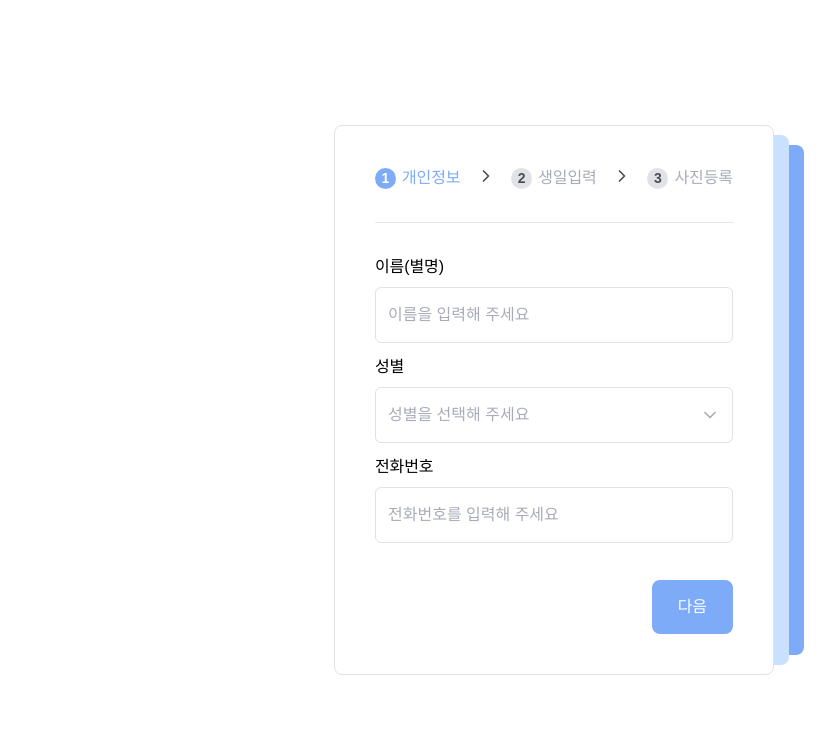
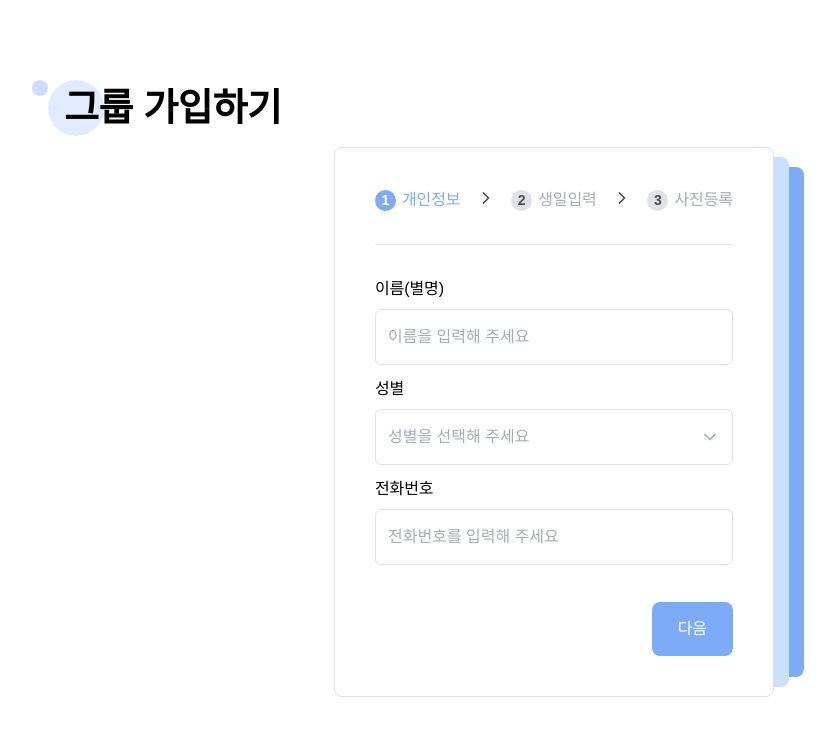
Before and after one commit to rmfosem613/MemoryBubble, a React (Vite) app in the folder FE/: page /join in a window 1280 px wide. Shown: the top 736 px of the page, without its empty margins (86-921 px from the left). Built offline with nearby package versions, Linux system fonts and the light colour scheme.

Commit message:
Feat: 그룹 가입 페이지 타이틀 추가
그룹 생성하기, 그룹 가입하기 타이틀 추가

S12P21D201-121

```diff
--- a/FE/src/pages/CreateGroupPage.tsx
+++ b/FE/src/pages/CreateGroupPage.tsx
@@ -6,6 +6,8 @@ import InputGroupName from "@/components/join/InputGroupName";
 import InputGroupPic from "@/components/join/InputGroupPic";
 
 import { useNavigate } from 'react-router-dom'
+
+import Title from "@/components/common/Title";
 
 // Custom components to replace missing react-icons
 const CircleNumber = ({ number, isActive }) => {
@@ -60,7 +62,13 @@ function CreateGroupPage() {
   };
 
   return (
-    <div className="container flex items-center justify-center min-h-screen">
+    <>
+      <div className="container">
+        <Title text="그룹 생성하기" />
+      </div>
+      <div className="flex justify-center mt-[10px]">
+
+
 
         {/* 앞에 흰 div */}
         <div className="px-10 py-[40px] w-[440px] h-[550px] border border-gray-300 bg-white rounded-[8px] flex flex-col z-30">
@@ -123,6 +131,7 @@ function CreateGroupPage() {
 
 
       </div>
+    </>
   );
 }
 
--- a/FE/src/pages/JoinPage.tsx
+++ b/FE/src/pages/JoinPage.tsx
@@ -7,6 +7,8 @@ import InputBirth from "@/components/join/InputBirth";
 import InputPic from "@/components/join/InputPic";
 
 import { useNavigate } from 'react-router-dom'
+
+import Title from "@/components/common/Title";
 
 // Custom components to replace missing react-icons
 const CircleNumber = ({ number, isActive }) => {
@@ -61,7 +63,12 @@ function JoinPage() {
   };
 
   return (
-    <div className="container flex items-center justify-center min-h-screen">
+    <>
+      <div className="container">
+        <Title text="그룹 가입하기"/>
+      </div>
+
+      <div className="flex mt-[10px] items-center justify-center">
 
         {/* 앞에 흰 div */}
         <div className="px-10 py-[40px] w-[440px] h-[550px] border border-gray-300 bg-white rounded-[8px] flex flex-col z-30">
@@ -125,6 +132,7 @@ function JoinPage() {
 
 
       </div>
+    </>
   );
 }
 
```
Lines whose indentation alone changed are shown as unchanged.
